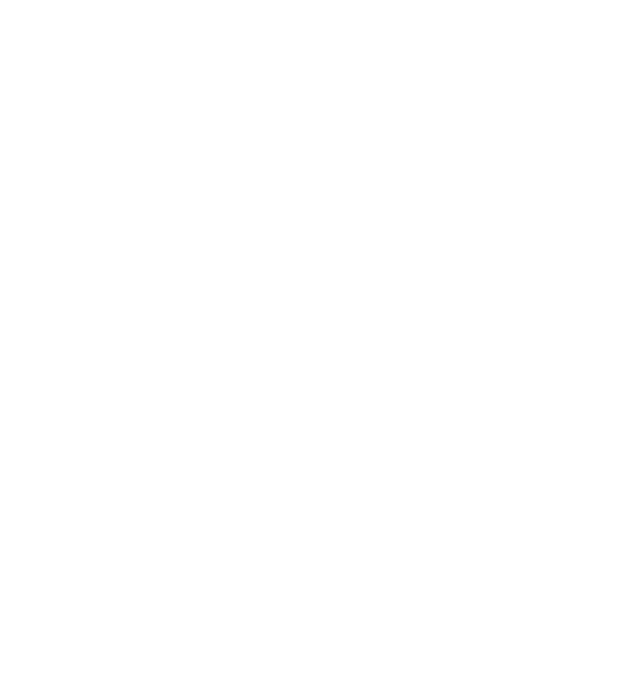
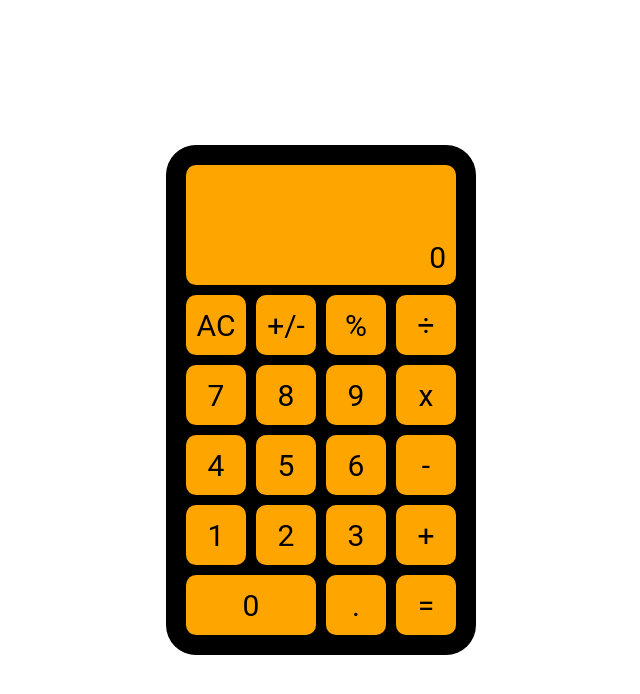
Before and after one commit to kyusuku/calculator, a plain HTML site: page index.html in a window 1280 px wide. Shown: the whole page, without its empty margins (319-959 px from the left). Drawn offline with Linux system fonts and the light colour scheme.

Commit message:
Finish basic calculator UI

```diff
--- a/index.html
+++ b/index.html
@@ -8,6 +8,31 @@
     <script src="script.js" defer="defer"></script>
 </head>
 <body>
-
+    <div class="total">
+        <div class="card">
+            <div class="display">0</div>
+            <div class="container">
+                <button class="clear">AC</button>
+                <button class="negate">+/-</button>
+                <button class="percent">%</button>
+                <button class="divide">&divide;</button>
+                <button class="seven">7</button>
+                <button class="eight">8</button>
+                <button class="nine">9</button>
+                <button class="multiply">x</button>
+                <button class="four">4</button>
+                <button class="five">5</button>
+                <button class="six">6</button>
+                <button class="minus">-</button>
+                <button class="one">1</button>
+                <button class="two">2</button>
+                <button class="three">3</button>
+                <button class="plus">+</button>
+                <button class="zero">0</button>
+                <button class="dot">.</button>
+                <button class="equal">&equals;</button>
+            </div>
+        </div>
+    </div>
 </body>
 </html>
--- a/styles.css
+++ b/styles.css
@@ -0,0 +1,73 @@
+* {
+    font-family: 'Roboto', sans-serif;
+    box-sizing: border-box;
+    margin: 0;
+    padding: 0;
+    font-size: 30px;
+    color: black;
+}
+
+html, body {
+    width: 100%;
+    height: 100%;
+}
+
+.total {
+    width: 100%;
+    height: 100%;
+    display: flex;
+    justify-content: center;
+    align-items: center;
+}
+
+.card {
+    background-color: black;
+
+    display: flex;
+    flex-direction: column;
+    gap: 10px;
+
+    padding: 20px;
+    border-radius: 30px;
+    width: 310px;
+    height: 510px;
+}
+
+.display {
+    display: flex;
+    justify-content: flex-end;
+    align-items: flex-end;
+    flex: 1 1 auto;
+
+    background-color: orange;
+    height: 120px;
+    border-radius: 10px;;
+    padding: 10px;
+}
+
+.container {
+    display: flex;
+    flex-wrap: wrap;
+    justify-content: space-evenly;
+    align-items: center;
+    flex: 2 2 auto;
+    gap: 10px;
+}
+
+.container button {
+    display: flex;
+    justify-content: center;
+    align-items: center;
+
+    background-color: orange;
+    border: none;
+    text-align: center;
+    padding: 10px;
+    border-radius: 10px;
+    width: 60px;
+    height: 60px;
+}
+
+div .zero {
+    width: 130px;
+}
```
